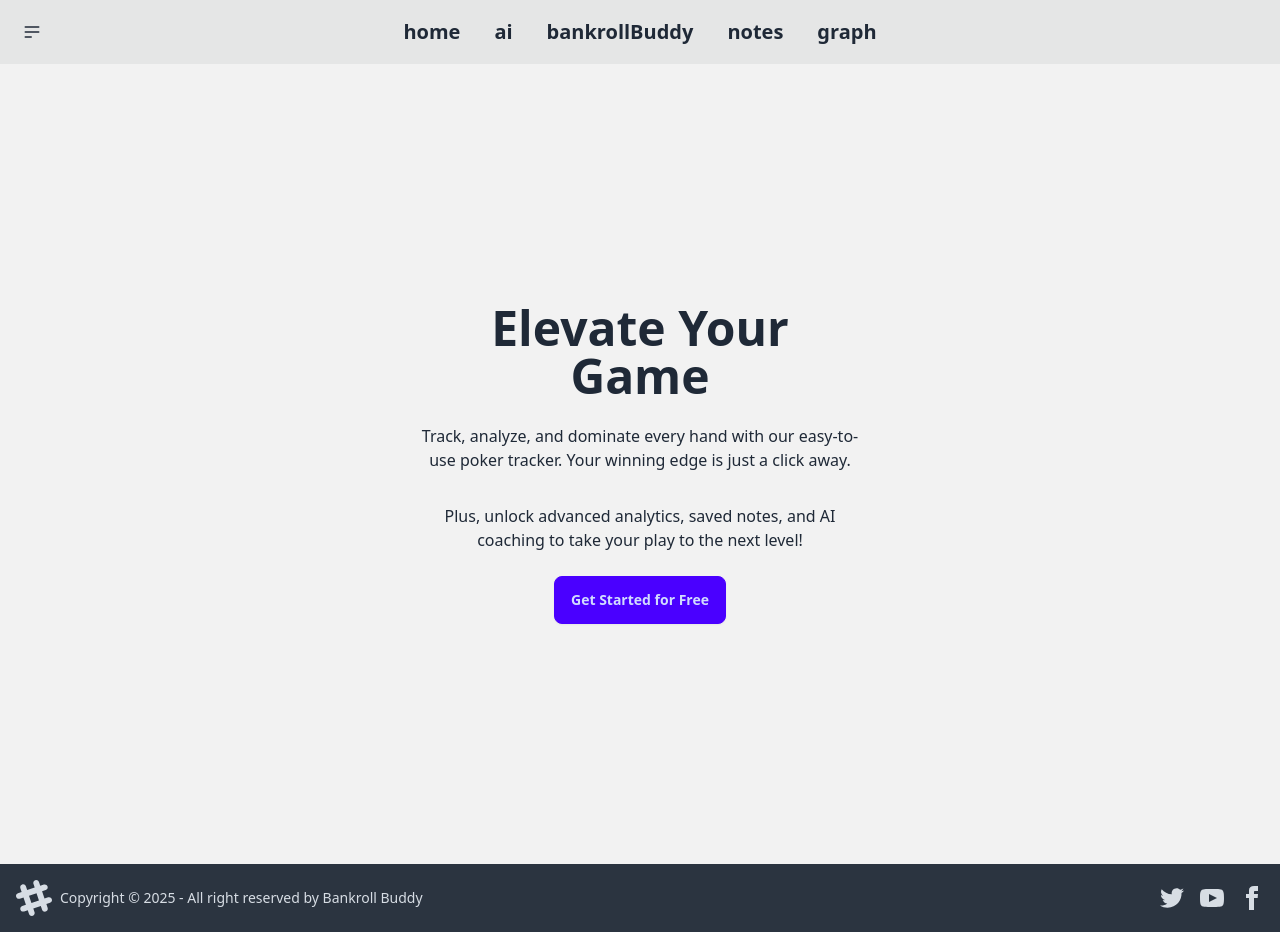
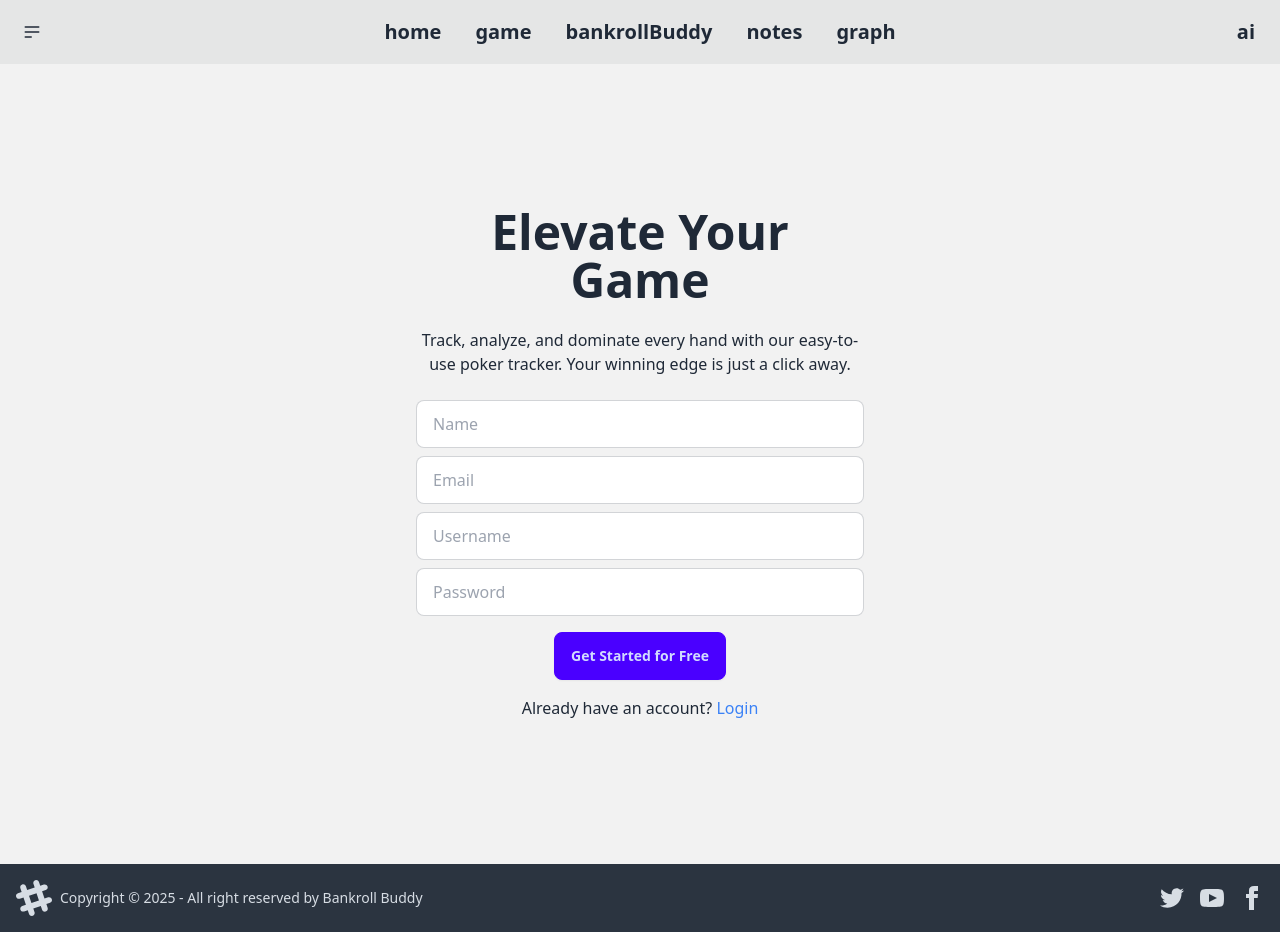
Before and after one commit to Ronney221/bankrollBuddy, a React (Vite) app: page / in a window 1280 px wide. Built offline with nearby package versions, Linux system fonts and the light colour scheme.

Commit message:
added home game calculator state and page

```diff
--- a/src/App.jsx
+++ b/src/App.jsx
@@ -7,6 +7,7 @@
 import Notes from './Notes';
 import Graph from './Graph';
 import Advice from './Advice';
+import Game from './Game';
 import './App.css';
 
 function App() {
@@ -37,6 +38,9 @@
     case "advice":
       content = <Advice />;
       break;
+    case "game":
+      content = <Game />;
+      break;
     default:
       content = <Hero onGetStarted={() => setCurrentPage("stats")} />;
   }
--- a/src/Hero.jsx
+++ b/src/Hero.jsx
@@ -1,21 +1,85 @@
 // src/Hero.jsx
-import React from 'react';
+import React, { useState } from 'react';
 
-const Hero = ({ onGetStarted }) => {
+const Hero = ({ onGetStarted, userName, setCurrentPage }) => {
+  const [formData, setFormData] = useState({
+    name: '',
+    email: '',
+    username: '',
+    password: ''
+  });
+
+  const handleChange = (e) => {
+    const { name, value } = e.target;
+    setFormData(prevData => ({
+      ...prevData,
+      [name]: value
+    }));
+  };
+
+  const handleGetStarted = () => {
+    if (onGetStarted) {
+      onGetStarted(formData);
+    }
+  };
+
   return (
     <div className="hero bg-base-200 min-h-screen">
       <div className="hero-content text-center">
         <div className="max-w-md space-y-4">
           <h1 className="text-5xl font-bold">Elevate Your Game</h1>
           <p className="py-2">
-            Track, analyze, and dominate every hand with our easy-to-use poker tracker. Your winning edge is just a click away.
+            {userName
+              ? `Welcome, ${userName}!`
+              : 'Track, analyze, and dominate every hand with our easy-to-use poker tracker. Your winning edge is just a click away.'}
           </p>
-          <p className="py-2">
-            Plus, unlock advanced analytics, saved notes, and AI coaching to take your play to the next level!
+          <div className="space-y-2">
+            <input
+              type="text"
+              name="name"
+              placeholder="Name"
+              value={formData.name}
+              onChange={handleChange}
+              className="input input-bordered w-full"
+            />
+            <input
+              type="email"
+              name="email"
+              placeholder="Email"
+              value={formData.email}
+              onChange={handleChange}
+              className="input input-bordered w-full"
+            />
+            <input
+              type="text"
+              name="username"
+              placeholder="Username"
+              value={formData.username}
+              onChange={handleChange}
+              className="input input-bordered w-full"
+            />
+            <input
+              type="password"
+              name="password"
+              placeholder="Password"
+              value={formData.password}
+              onChange={handleChange}
+              className="input input-bordered w-full"
+            />
+          </div>
+          <button className="btn btn-primary" onClick={handleGetStarted}>
+            Get Started for Free
+
+          </button>
+          <p className="mt-4">
+            Already have an account?{' '}
+            <span
+              className="text-blue-500 cursor-pointer"
+              onClick={() => setCurrentPage('login')}
+            >
+              Login
+            </span>
           </p>
-          <button className="btn btn-primary" onClick={onGetStarted}>
-            Get Started for Free
-          </button>
         </div>
       </div>
     </div>
--- a/src/Navbar.jsx
+++ b/src/Navbar.jsx
@@ -79,9 +79,10 @@
             <button className="btn btn-ghost text-xl" onClick={() => setCurrentPage("home")}>
             home
           </button>
-            <button className="btn btn-ghost text-xl" onClick={() => setCurrentPage("advice")}>
-            ai
-          </button>
+          <button className="btn btn-ghost text-xl" onClick={() => setCurrentPage("game")}>
+            game
+        </button>
+
 
         <button
           className="btn btn-ghost normal-case text-xl"
@@ -95,10 +96,12 @@
         </button>
         <button className="btn btn-ghost text-xl" onClick={() => setCurrentPage("graph")}>
             graph
-          </button>
+        </button>
       </div>
       <div className="navbar-end">
-
+      <button className="btn btn-ghost text-xl" onClick={() => setCurrentPage("advice")}>
+            ai
+          </button>
 
       </div>
     </div>
```
